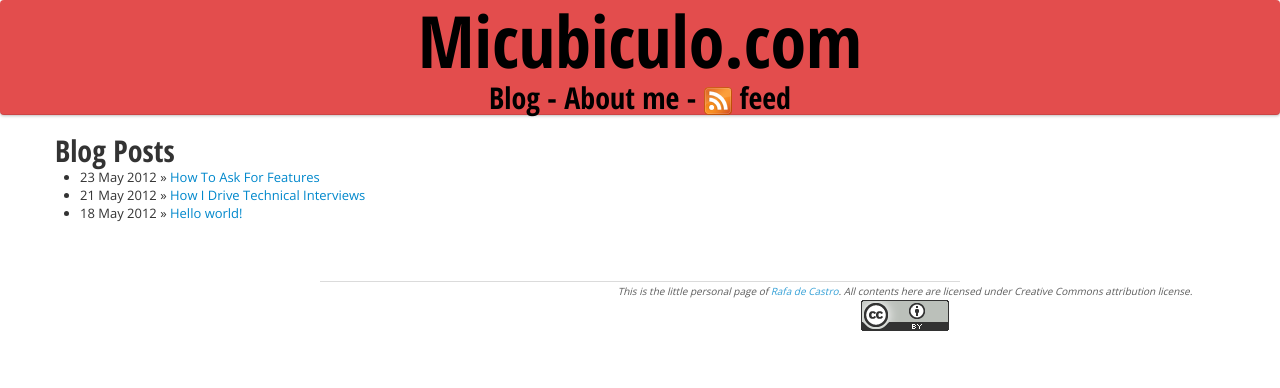
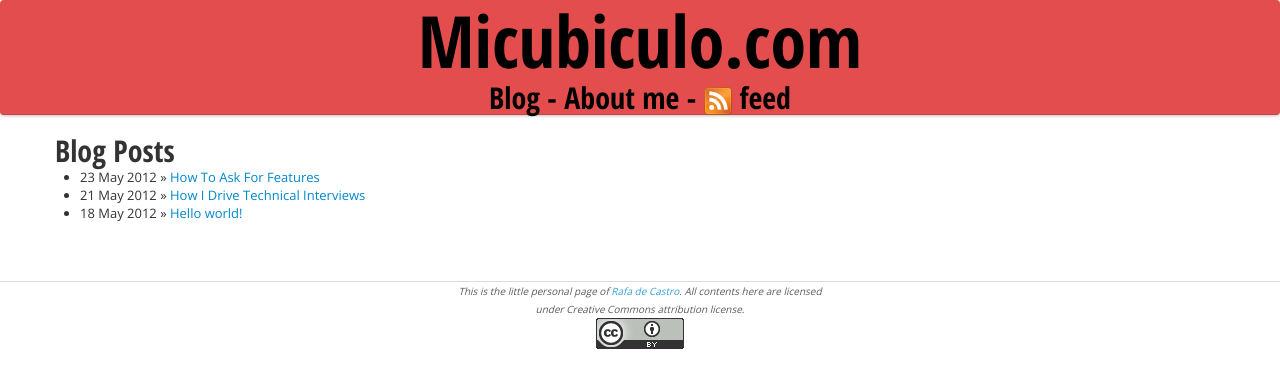
Before and after one commit to rafadc/rafadc.github.com, a Jekyll site: the page built from index.html, in a window 1280 px wide. Shown: the top 388 px of the page. Built offline with Jekyll 4.4.1, drawn with Linux system fonts in a browser that asks for light colours; the list of posts is cut into pages by our own code.

Commit message:
Centred footer using layout

```diff
--- a/_layouts/default.html
+++ b/_layouts/default.html
@@ -29,14 +29,19 @@
 
   <footer>
     <div class="container">
+      <div class="row">
+        <div class="span4">&nbsp;</div>
+        <div class="span4">
           <i>
             This is the little personal page of <a href="/aboutme.html">Rafa de Castro</a>. All contents here
             are licensed under Creative Commons attribution license.
-
           </i>
           <br>
           <img src="/images/CC-by.png" />
         </div>
+        <div class="span4">&nbsp;</div>
+      </div>
+    </div>
   </footer>
 </body>
 </html>
--- a/css/style.css
+++ b/css/style.css
@@ -11,7 +11,7 @@ footer {
   padding-bottom: 10px;
   font-size: 10px;
   margin: 50px auto 0px auto;
-  width:50%;
+  width:100%;
   border-top: 1px solid lightgrey;
   text-align: center;
   opacity: 0.8;
```
Lines whose indentation alone changed are shown as unchanged.
